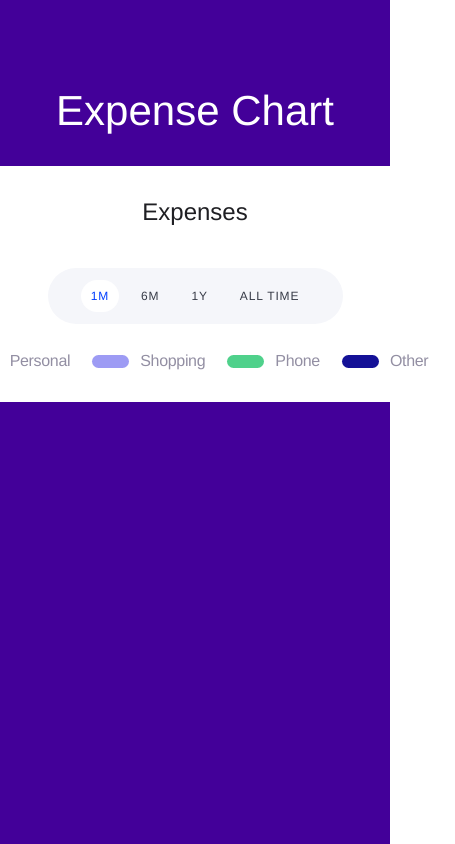
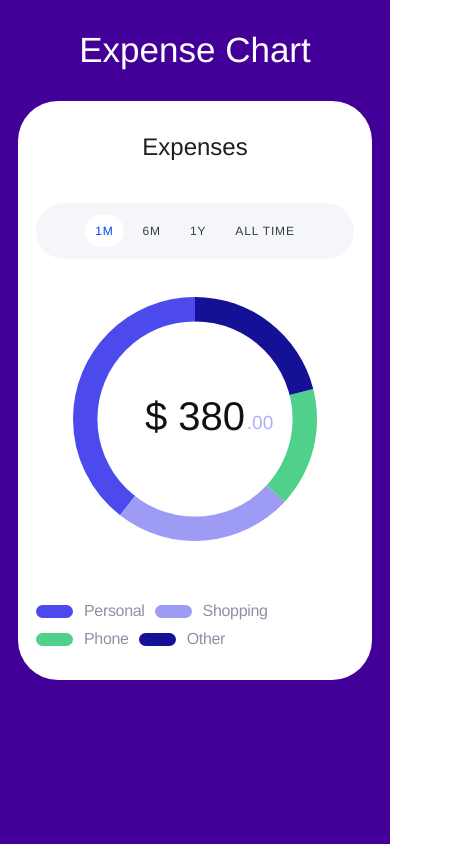
Before and after one commit to sarikamahboob/expense-chart, a Next.js app: page / in a window 390 px wide. Shown: the whole page, 455 px wide, since content can reach past the window. Built offline with nearby package versions, Linux system fonts and the light colour scheme; a web font is replaced by a local one.

Commit message:
chart made and styled

```diff
--- a/components/PieChart/PieChart.module.css
+++ b/components/DoughnutChart/DoughnutChart.module.css
@@ -1,5 +1,6 @@
 .container {
   display: flex;
+  flex-direction: column;
   justify-content: center;
   align-items: center;
   padding-top: 28px;
@@ -9,6 +10,7 @@
   display: flex;
   align-items: center;
   gap: 22px;
+  padding-top: 47px;
 }
 
 .legend {
@@ -31,3 +33,14 @@
   line-height: normal;
   letter-spacing: -0.32px;
 }
+
+/* Responsiveness */
+
+@media only screen and (max-width: 576px) {
+  .legendContainer {
+    flex-wrap: wrap;
+    align-items: center;
+    gap: 10px;
+    padding-top: 47px;
+  }
+}
--- /dev/null
+++ b/components/DoughnutChart/DoughnutChart.tsx
@@ -0,0 +1,136 @@
+import React, { useEffect, useRef, useState } from "react";
+import styles from "./DoughnutChart.module.css";
+
+const DoughnutChart = ({ data }: any) => {
+  // Legend Data
+  const legendData = [
+    {
+      text: "Personal",
+      color: "#4C49ED",
+    },
+    {
+      text: "Shopping",
+      color: "#9D9BF4",
+    },
+    {
+      text: "Phone",
+      color: "#4FD18B",
+    },
+    {
+      text: "Other",
+      color: "#141197",
+    },
+  ];
+  const canvasRef = useRef(null);
+  const [totalExpense, setTotalExpense] = useState(0);
+
+  useEffect(() => {
+    const canvas: any = canvasRef.current;
+
+    if (!canvas) {
+      return; // Make sure canvas is defined
+    }
+
+    const ctx = canvas.getContext("2d");
+
+    if (!ctx) {
+      return; // Make sure context is defined
+    }
+
+    const colors = ["red", "#4C49ED", "#9D9BF4", "#4FD18B", "#141197"];
+    const centerX = canvas.width / 2;
+    const centerY = canvas.height / 2;
+    const radius = Math.min(centerX, centerY) - 10; // Adjust 10 as needed
+
+    const getTotalExpense = () => {
+      if (data) {
+        return data.personal + data.shopping + data.phone + data.other;
+      }
+      return 0; // If data is empty, return 0
+    };
+
+    const drawDoughnutChart = () => {
+      const total = data ? getTotalExpense() : 0;
+      setTotalExpense(total);
+
+      if (data) {
+        let startAngle = 1.5 * Math.PI;
+
+        Object.keys(data).forEach((key, index) => {
+          if (key !== "period") {
+            const value = data[key];
+            const sliceAngle = (value / total) * (2 * Math.PI);
+
+            ctx.fillStyle = colors[index];
+            ctx.beginPath();
+            ctx.moveTo(centerX, centerY);
+            ctx.arc(
+              centerX,
+              centerY,
+              radius,
+              startAngle,
+              startAngle - sliceAngle,
+              true
+            );
+            ctx.lineTo(centerX, centerY);
+            ctx.fill();
+
+            startAngle -= sliceAngle;
+          }
+        });
+
+        // Draw the central circle with the total value
+        ctx.fillStyle = "white";
+        ctx.beginPath();
+        ctx.arc(centerX, centerY, radius * 0.8, 0, 2 * Math.PI);
+        ctx.fill();
+
+        // Text style
+        ctx.fillStyle = "#111";
+        ctx.font = "500 40px Helvetica Neue";
+        ctx.textAlign = "center";
+        ctx.textBaseline = "middle";
+
+        // Split total into integer and decimal parts
+        const [integerPart, decimalPart] = total.toString().split(".");
+
+        // Draw integer part in white color
+        ctx.fillText(`$ ${integerPart}`, centerX, centerY);
+
+        // Draw decimal part in a different color
+        ctx.fillStyle = "#AFADFE";
+        ctx.font = "500 19px Helvetica Neue";
+        if (total >= 1000) {
+          ctx.fillText(`.${decimalPart || "00"}`, centerX + 75, centerY + 5);
+        } else {
+          ctx.fillText(`.${decimalPart || "00"}`, centerX + 65, centerY + 5);
+        }
+      }
+    };
+
+    drawDoughnutChart();
+  }, [data]);
+
+  console.log(totalExpense);
+
+  return (
+    <div className={styles.container}>
+      <div className={styles.chartCanvas}>
+        <canvas ref={canvasRef} width={264} height={264} />
+      </div>
+      <div className={styles.legendContainer}>
+        {legendData?.map((item: any, index: number) => (
+          <div className={styles.legend} key={index}>
+            <div
+              className={styles.badge}
+              style={{ backgroundColor: item?.color }}
+            ></div>
+            <p>{item?.text}</p>
+          </div>
+        ))}
+      </div>
+    </div>
+  );
+};
+
+export default DoughnutChart;
--- a/components/ExpenseChart/ExpenseChart.module.css
+++ b/components/ExpenseChart/ExpenseChart.module.css
@@ -69,3 +69,25 @@
   text-transform: uppercase;
   border-radius: 20px;
 }
+
+/* Responsiveness */
+
+@media only screen and (max-width: 576px) {
+  .chartContainer {
+    width: 100%;
+    padding: 32px 18px;
+  }
+  .periods {
+    padding: 12px 12px;
+    display: flex;
+    flex-wrap: wrap;
+    gap: 9px;
+    width: 100%;
+  }
+  .container {
+    padding: 30px 18px;
+  }
+  .headerTitle {
+    font-size: 35px;
+  }
+}
--- a/components/ExpenseChart/ExpenseChart.tsx
+++ b/components/ExpenseChart/ExpenseChart.tsx
@@ -1,6 +1,6 @@
 import React, { useState } from "react";
-import PieChart from "../PieChart/PieChart";
 import styles from "./ExpenseChart.module.css";
+import DoughnutChart from "../DoughnutChart/DoughnutChart";
 
 const ExpenseChart = () => {
   // Expense Data
@@ -66,68 +66,11 @@ const ExpenseChart = () => {
               </div>
             </div>
           </div>
-          <PieChart data={selectedPeriod} />
+          <DoughnutChart data={selectedPeriod} />
         </div>
       </div>
     </div>
   );
 };
 
-// JSX Styles
-const containerStyles = {
-  width: "100%",
-  backgroundColor: "#430099",
-  padding: "87px 50px",
-  height: "100vh",
-};
-
-const headerTitle = {
-  color: "#FFF",
-  textAlign: "center" as "center",
-  fontSize: "42px",
-  fontStyle: "normal",
-  fontWeight: 500,
-  lineHeight: "normal",
-  marginBottom: "31px",
-};
-
-const chartStyle = {
-  display: "flex",
-  justifyContent: "center",
-  alignItems: "center",
-};
-
-const chartContainerStyles = {
-  borderRadius: "40px",
-  background: "#FFF",
-  padding: " 32px 27px",
-  width: "561px",
-};
-
-const chartTitleStyle = {
-  textAlign: "center" as "center",
-  color: "#1F1F23",
-  fontSize: "24px",
-  fontStyle: "normal",
-  fontWeight: 500,
-  lineHeight: "normal",
-  marginBottom: "42px",
-};
-
-const buttonContainerStyle = {
-  display: "flex",
-  justifyContent: "center",
-};
-
-const monthStyles = {
-  borderRadius: "30px",
-  background: "#F5F6FA",
-  padding: "12px 32px",
-  display: "flex",
-  justifyContent: "center",
-  alignItems: "center",
-  gap: "12px",
-  width: "295px",
-};
-
 export default ExpenseChart;
--- a/components/PieChart/PieChart.tsx
+++ /dev/null
@@ -1,40 +0,0 @@
-import React from "react";
-import styles from "./PieChart.module.css";
-
-const PieChart = ({ data }: any) => {
-  const legendData = [
-    {
-      text: "Personal",
-      color: "#4C49ED",
-    },
-    {
-      text: "Shopping",
-      color: "#9D9BF4",
-    },
-    {
-      text: "Phone",
-      color: "#4FD18B",
-    },
-    {
-      text: "Other",
-      color: "#141197",
-    },
-  ];
-  return (
-    <div className={styles.container}>
-      <div className={styles.legendContainer}>
-        {legendData?.map((item: any, index: number) => (
-          <div className={styles.legend} key={index}>
-            <div
-              className={styles.badge}
-              style={{ backgroundColor: item?.color }}
-            ></div>
-            <p>{item?.text}</p>
-          </div>
-        ))}
-      </div>
-    </div>
-  );
-};
-
-export default PieChart;
```
